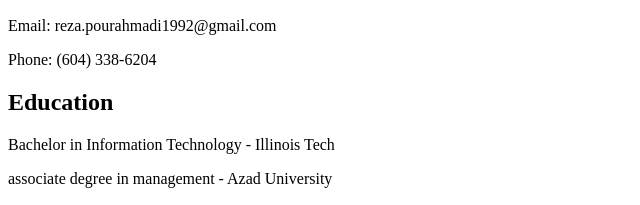
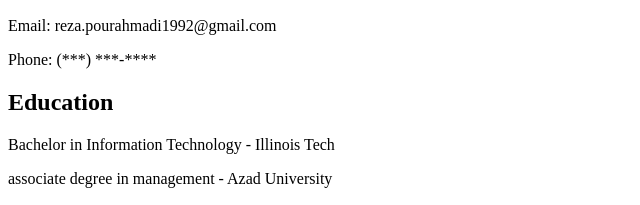
Before and after one commit to reza-pi/Reza-Pourahmadi-Project-1, a plain HTML site: page resume.html in a window 1280 px wide. Shown: the part 180-385 px from the top of the page, 0-640 px from the left. Drawn offline with Linux system fonts and the light colour scheme.

Commit message:
update resume

```diff
--- a/resume.html
+++ b/resume.html
@@ -17,7 +17,7 @@
 
   <h2>Contact Information</h2>
   <p>Email: reza.pourahmadi1992@gmail.com</p>
-  <p>Phone: (604) 338-6204</p>
+  <p>Phone: (***) ***-****</p>
 
   <h2>Education</h2>
   <p>Bachelor in Information Technology - Illinois Tech</p>
```
